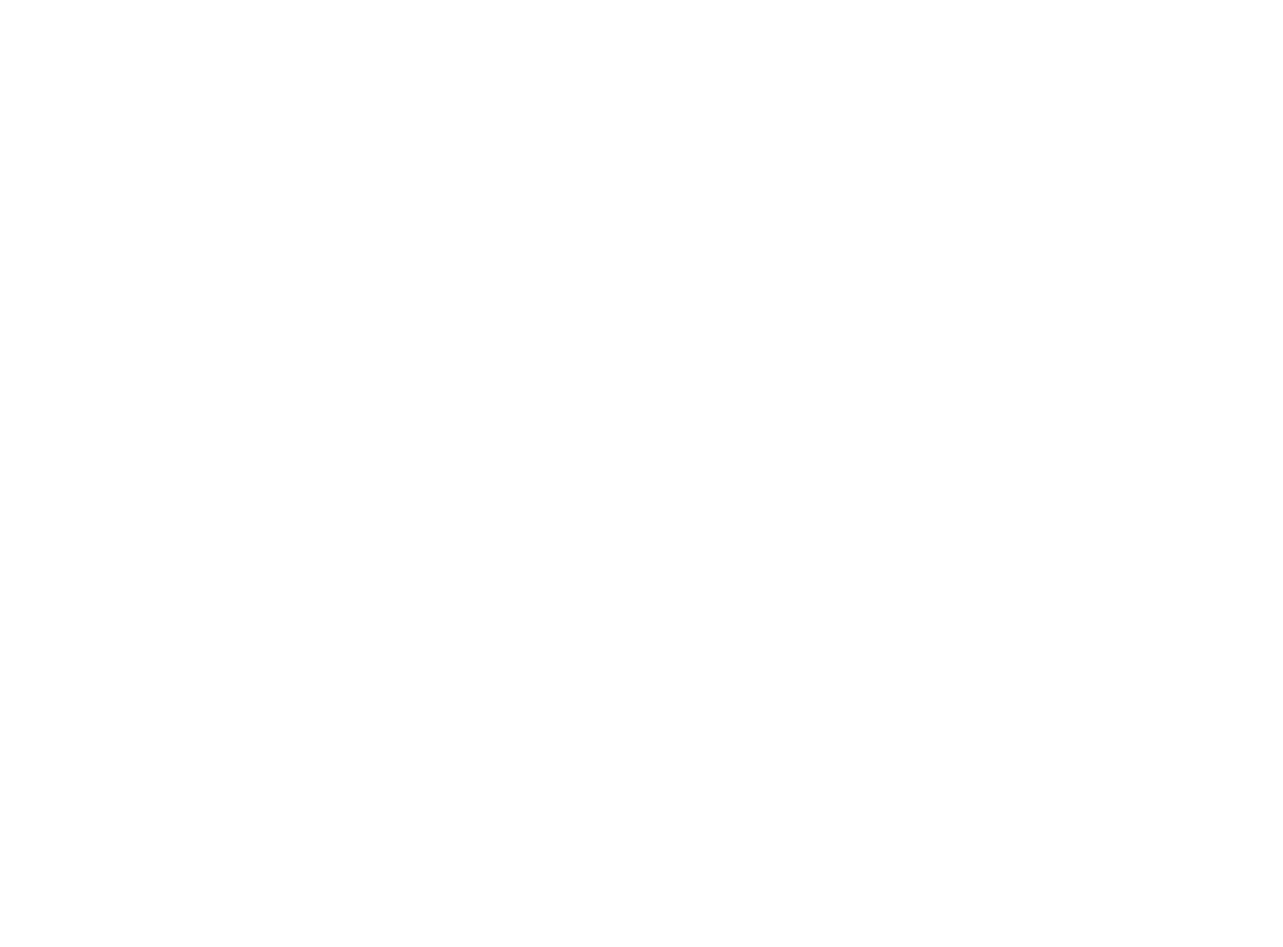
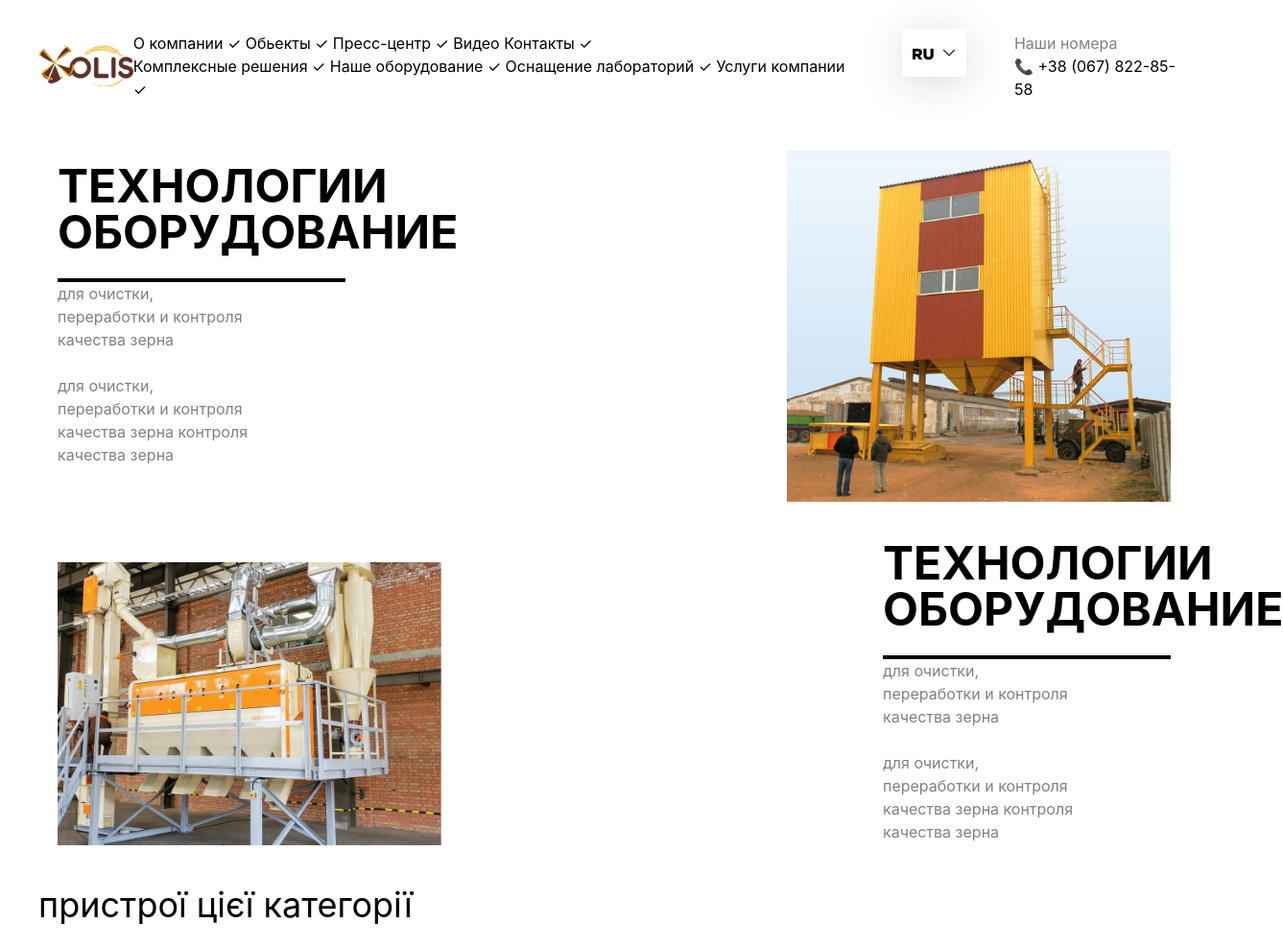
Before and after one commit to boewmuhammad20-sys/page11, a website: page src/page2.html in a window 1280 px wide. Shown: the whole page at 96% size, 1337 px wide, since content can reach past the window. Before the commit the page ends 800 px from the top, so only its background shows below. Drawn offline with nearby package versions, Linux system fonts and the light colour scheme; files that its build step writes are made by us from their sources; files whose address does not match are found by name.

Commit message:
secor header

```diff
--- a/src/page2.html
+++ b/src/page2.html
@@ -8,6 +8,84 @@
 </head>
 <body>
 
+     <header class="max-w-[1200px] m-auto">
+        <div class="flex items-center items-center justify-between">
+            <div>
 
+                <img class="w-[100px]" src="./Слой 0 1.png" alt="">
+            </div>
+
+            <div>
+                <div class="hidden lg:block flex gap-10">
+                    <a href="">О компании ✓</a>
+                    <a href="">Обьекты ✓</a>
+                    <a href="">Пресс-центр ✓ Видео</a>
+                    <a href="">Контакты ✓</a>
+                </div>
+
+                <div class="hidden lg:block flex">
+                    <a href="">Комплексные решения ✓</a>
+                    <a href="">Наше оборудование ✓</a>
+                    <a href="">Оснащение лабораторий ✓</a>
+                    <a href="">Услуги компании ✓</a>
+                </div>
+
+            </div>
+
+                <div class="flex items-center">
+                    <i class="fa-solid fa-magnifying-glass"></i>
+                    <img src="./src/RU.png" alt="">
+                    <div>
+                        <p class="text-[grey]">Наши номера</p>
+                        <p>📞 +38 (067) 822-85-58</p>
+                    </div>
+                </div>
+
+        </div>
+    </header>
+
+
+
+    <div class="max-w-[1200px] m-auto">
+        <div class="lg:flex justify-between items-center p-[20px]">
+            <div>
+                <h1 class="text-5xl  lg:w-[300px] font-bold">ТЕХНОЛОГИИ  ОБОРУДОВАНИЕ</h1><br>
+                <div class="border-2 w-[300px]"></div>
+                <p class="lg:w-[200px] text-[grey]">для очистки, переработки и контроля качества зерна</p><br>
+                <p class="lg:w-[200px] text-[grey]">для очистки, переработки и контроля качества зерна контроля качества зерна</p><br>
+                <!-- <button class="bg-[#FEAD04] p-[10px] text-white">Оставить заявку</button> -->
+            </div>
+            <img class="lg:w-[400px]" src="./image 24.png" alt="">
+            <!-- <img src="./src/image.png" alt=""> -->
+        </div>
+    </div>
+
+
+
+    <div class="max-w-[1200px] m-auto">
+        <div class="lg:flex justify-between items-center p-[20px]">
+            <img class="lg:w-[400px]" src="./Mask Group (9).png" alt="">
+            <div>
+                <h1 class="text-5xl  lg:w-[300px] font-bold">ТЕХНОЛОГИИ  ОБОРУДОВАНИЕ</h1><br>
+                <div class="border-2 w-[300px]"></div>
+                <p class="lg:w-[200px] text-[grey]">для очистки, переработки и контроля качества зерна</p><br>
+                <p class="lg:w-[200px] text-[grey]">для очистки, переработки и контроля качества зерна контроля качества зерна</p><br>
+                <!-- <button class="bg-[#FEAD04] p-[10px] text-white">Оставить заявку</button> -->
+            </div>
+            <!-- <img src="./src/image.png" alt=""> -->
+        </div>
+    </div>
+
+
+    <div class="max-w-[1200px] m-auto">
+        <h1 class="text-4xl">пристрої цієї категорії</h1><br>
+
+        <div>
+            <div>
+
+            </div>
+        </div>
+
+    </div>
 </body>
 </html>
```
Also changed, not shown: src/0_9 1.png (added), src/Mask Group (9).png (added), src/image 24.png (added).
